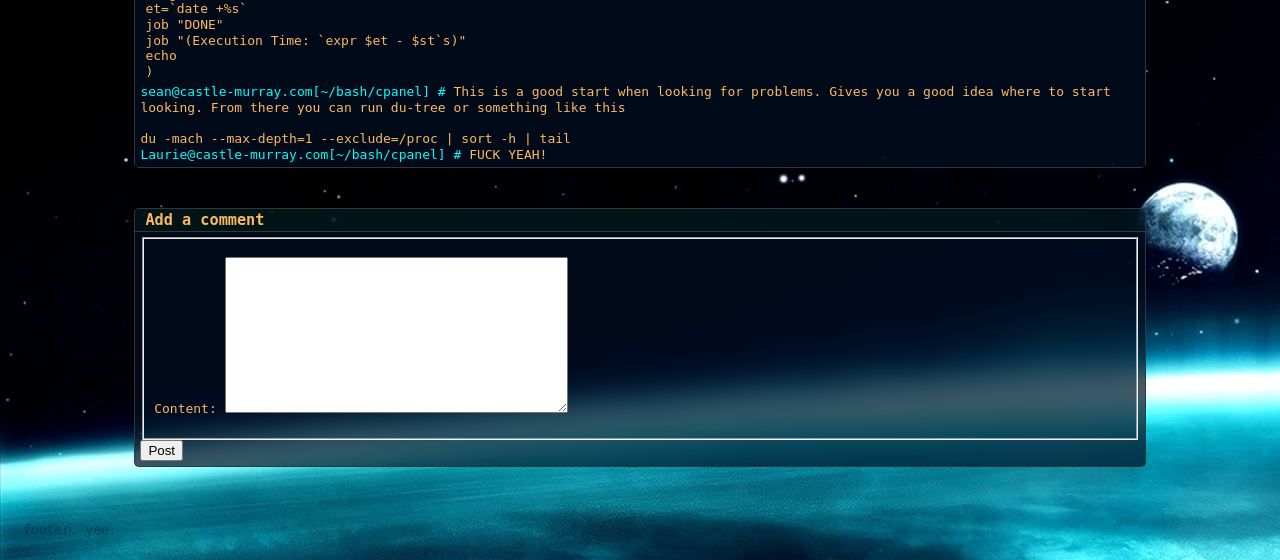
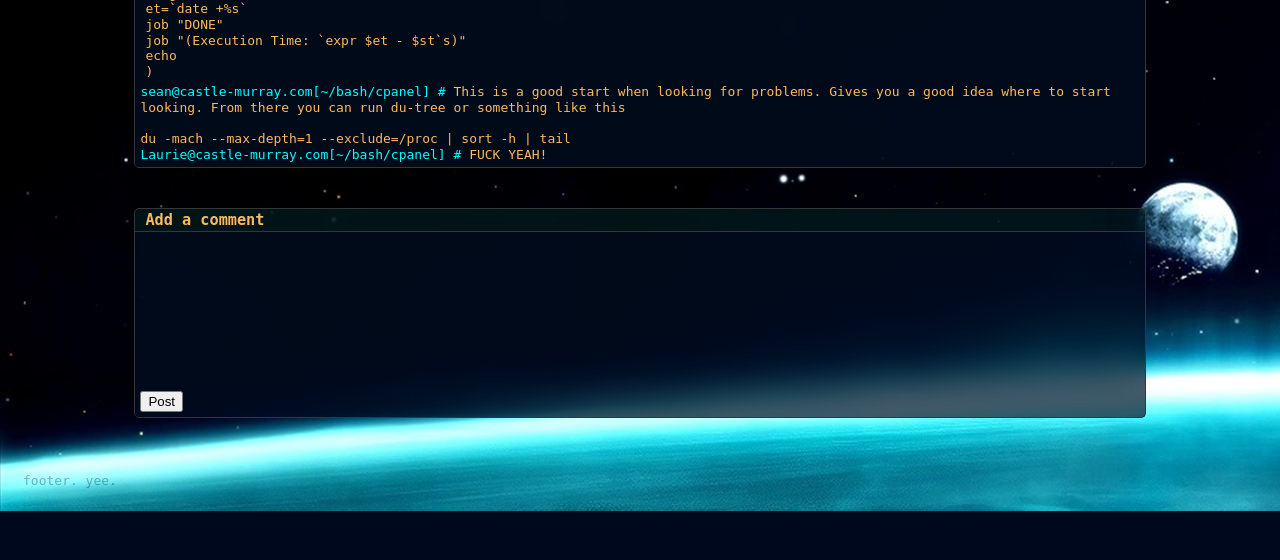
Before and after one commit to castle-murray/funliners, a Django app: page /post/1/ in a window 1280 px wide. Shown: the part 1296-1856 px from the top of the page. After the commit the page ends 1807 px from the top, so only its background shows below. Run offline with Django 3.2, Linux system fonts and the light colour scheme; data comes from the database, SQL or seed files in the repository.

Commit message:
Fixed comment form

```diff
--- a/blog/forms.py
+++ b/blog/forms.py
@@ -13,3 +13,8 @@ class CommentForm(forms.ModelForm):
     class Meta:
         model = Comment
         fields = ('content',)
+
+    def __init__(self, *args, **kwargs):
+        super().__init__(*args, **kwargs)
+        self.fields['content'].label = ''
+        self.fields['content'].widget.attrs.update({'class': 'comment-form'})
--- a/blog/static/blog/main.css
+++ b/blog/static/blog/main.css
@@ -69,6 +69,22 @@ body {
     transition: 0.5s;
     backdrop-filter: blur(15px);
 }
+.comment-form {
+    border: none;
+    width: 100%;
+    padding: 0px;
+    margin: 0px;
+    background-color: rgba(255, 255, 255, 0);
+    box-sizing: border-box;
+    color: rgb(252, 185, 97);
+    resize: none;
+    border-style: none;
+}
+.comment-form:focus {
+    border: none;
+    outline: none;
+}
+
 .post:hover {
     border-color: rgba(0, 255, 255, 0.473);
     background-color: rgba(0, 34, 39, 0.8);
--- a/blog/templates/blog/post_detail.html
+++ b/blog/templates/blog/post_detail.html
@@ -46,9 +46,7 @@
         <div class="comment-form">
             <form method="POST">
                 {% csrf_token %}
-                <fieldset>
-                    {{ form.as_p }}
-                </fieldset>
+                {{ form }}
                 <div>
                     <button type="submit">Post</button>
                 </div>
```
